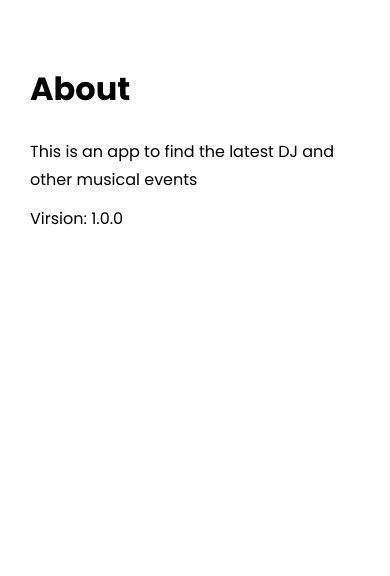
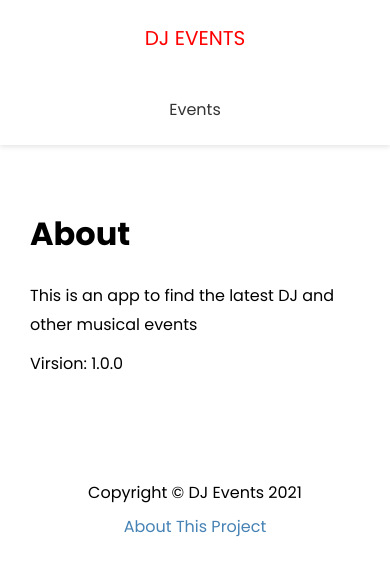
Before and after one commit to r0mm4k/nextjs-dev-to-deployment, a Next.js app in the folder 01-Project1/frontend/: page /about in a window 390 px wide. Shown: the top 576 px of the page. Built offline with nearby package versions, Linux system fonts and the light colour scheme.

Commit message:
Header & Footer

```diff
--- /dev/null
+++ b/01-Project1/frontend/components/footer.js
@@ -0,0 +1,14 @@
+import Link from 'next/link';
+
+import styles from '../styles/footer.module.css';
+
+export default function Footer() {
+  return (
+    <footer className={styles.footer}>
+      <p>Copyright &copy; DJ Events 2021</p>
+      <p>
+        <Link href="/about">About This Project</Link>
+      </p>
+    </footer>
+  )
+}
--- /dev/null
+++ b/01-Project1/frontend/components/header.js
@@ -0,0 +1,21 @@
+import Link from 'next/link';
+
+import styles from '../styles/header.module.css';
+
+export default function Header() {
+  return (
+    <header className={styles.header}>
+      <div className={styles.logo}>
+        <Link href="/">DJ Events</Link>
+      </div>
+
+      <nav>
+        <ul>
+          <li>
+            <Link href="/events">Events</Link>
+          </li>
+        </ul>
+      </nav>
+    </header>
+  )
+}
--- a/01-Project1/frontend/components/layout.js
+++ b/01-Project1/frontend/components/layout.js
@@ -1,4 +1,7 @@
 import Head from "next/head";
+
+import Header from './header';
+import Footer from './footer';
 
 import styles from '../styles/layout.module.css';
 
@@ -11,9 +14,13 @@
         <meta name="keywords" content={keywords} />
       </Head>
 
+      <Header />
+
       <div className={styles.container}>
         {children}
       </div>
+
+      <Footer />
     </div>
   )
 }
--- /dev/null
+++ b/01-Project1/frontend/styles/footer.module.css
@@ -0,0 +1,8 @@
+.footer {
+  margin: 100px 0 40px;
+  text-align: center;
+}
+
+.footer p {
+  margin: 5px 0;
+}
--- /dev/null
+++ b/01-Project1/frontend/styles/header.module.css
@@ -0,0 +1,56 @@
+.header {
+  display: flex;
+  justify-content: space-between;
+  align-items: center;
+  background: #fff;
+  color: #333;
+  height: 60px;
+  padding: 0 30px;
+  box-shadow: 0 2px 5px rgba(0, 0, 0, 0.1);
+}
+
+.header a {
+  color: #333;
+  margin-right: 20px;
+}
+
+.header a:hover {
+  color: #000;
+}
+.header ul {
+  display: flex;
+  align-items: center;
+  justify-content: center;
+  list-style: none;
+}
+
+.logo {
+  color: red;
+  font-size: 20px;
+  text-transform: uppercase;
+}
+
+.logo a {
+  color: red;
+}
+
+@media (max-width: 768px) {
+  .header {
+    flex-direction: column;
+    height: auto;
+  }
+
+  .header ul {
+    margin: 20px 0;
+    flex-direction: column;
+    text-align: center;
+  }
+
+  .header a {
+    margin-right: 0;
+  }
+
+  .logo {
+    margin: 20px 0;
+  }
+}
```
